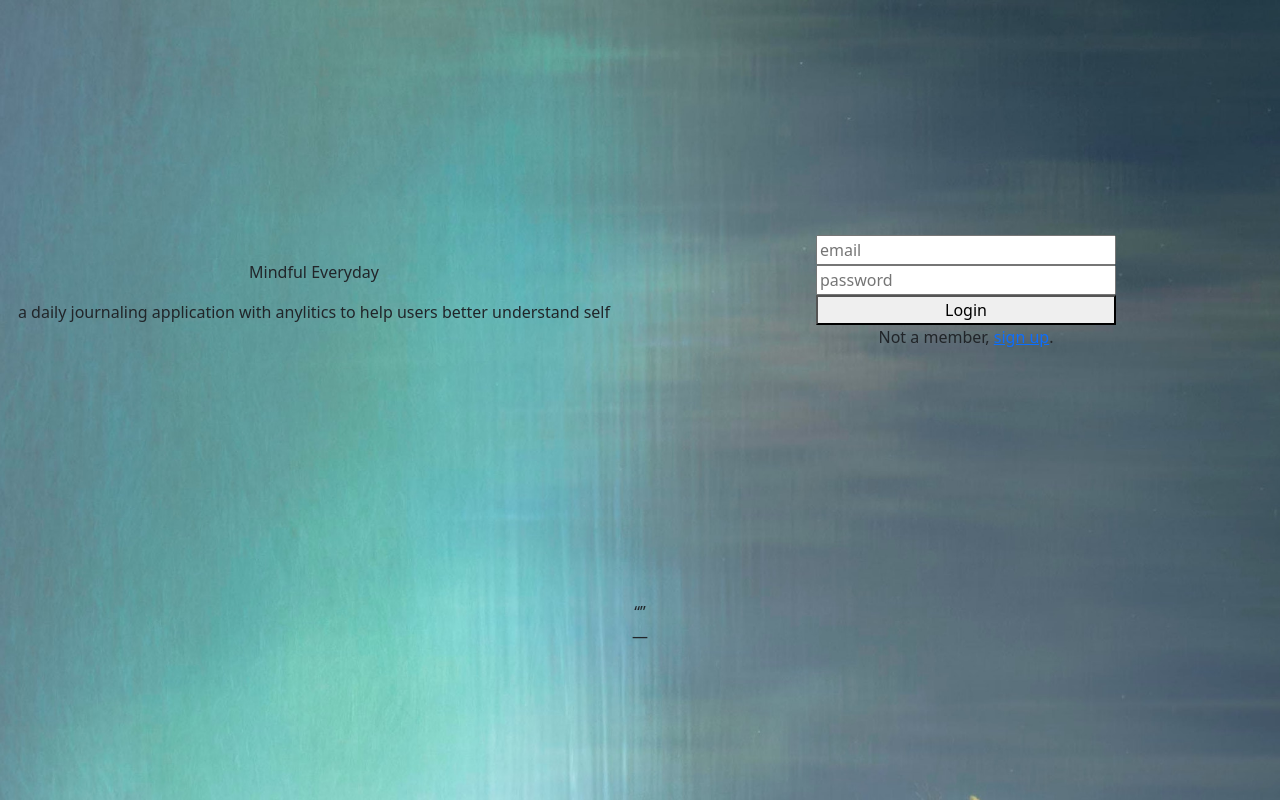
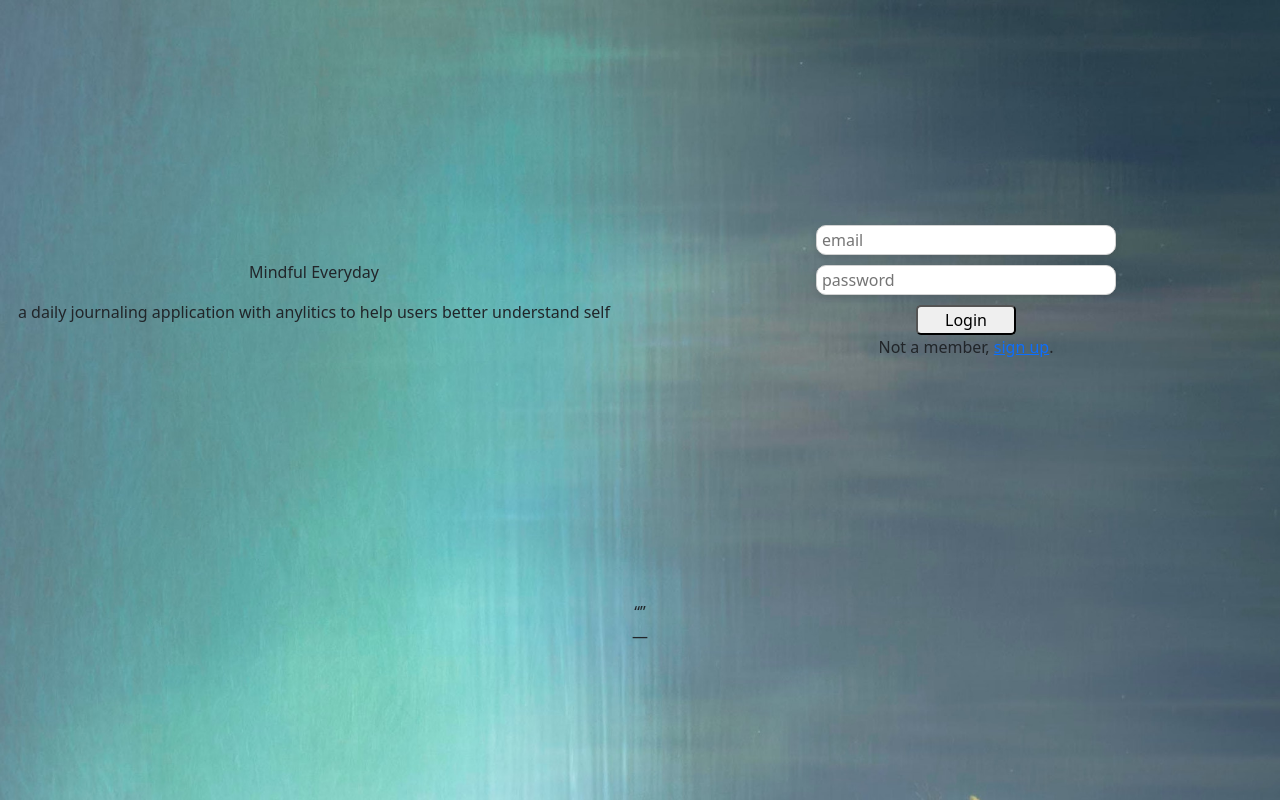
Before and after one commit to NicoleDreon/me, a Flask app: page / in a window 1280 px wide. Shown: the part 56-856 px from the top of the page. Run offline with Flask 2, Linux system fonts and the light colour scheme; some libraries are stand-ins or nearby versions.

Commit message:
style login form

```diff
--- a/static/styles.css
+++ b/static/styles.css
@@ -17,9 +17,15 @@
   text-align: center;
 }
 
+#signin-button-flash-container {
+  display: flex;
+  flex-direction: column;
+  align-items: center;
+}
+
 #alert {
   background-color: cadetblue;
-  width: 300px;
+  display: inline-block;
   margin: 0 auto;
   padding: 0;
 }
@@ -79,12 +85,14 @@
   border-radius: 40%;
 }
 
+#login-button,
 .submit-button {
   width: 100px;
   border-radius: 5px;
   float: center;
 }
 
+#login-form input,
 .modal-body input,
 .modal-body textarea {
   margin-bottom: 10px;
@@ -99,15 +107,18 @@
   display: flex;
   flex-direction: column;
 }
+
 .modal-body input[type="radio"] {
   box-shadow: none;
   height: auto;
   color: greenyellow;
 }
+
+#login-form input:focus,
 .modal-body input:focus,
 .modal-body textarea:focus {
   outline: none;
-  border: 1px greenyellow solid;
+  border: 2px greenyellow solid;
 }
 .close:hover,
 .submit-button:hover {
--- a/templates/homepage.html
+++ b/templates/homepage.html
@@ -17,13 +17,14 @@
           id="password"
           placeholder="password"
         />
-        <div>
+        <div id="signin-button-flash-container">
           {% with messages = get_flashed_messages() %} {% if messages %} {% for
           message in messages %}
           <p class="alert" id="alert" role="alert">{{ message }}</p>
           {% endfor %} {% endif %} {% endwith %}
+
+          <button id="login-button">Login</button>
         </div>
-        <button>Login</button>
       </form>
 
       <p>
```
